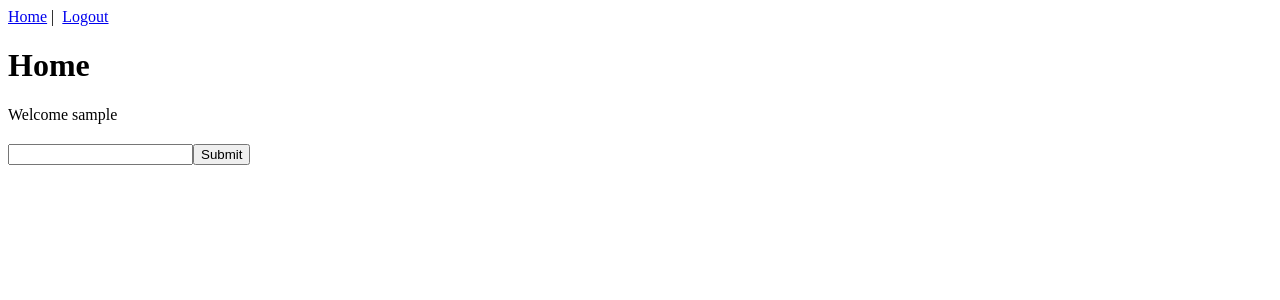
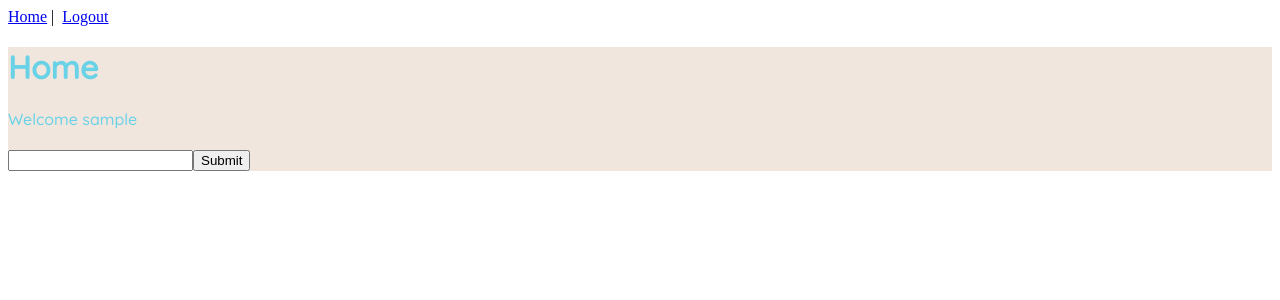
Before and after one commit to MoTreek/Student-ChatBot, a Vue app in the folder vue/: page / in a window 1280 px wide. Shown: the top 300 px of the page. Built offline with nearby package versions, Linux system fonts and the light colour scheme; no server answers; sample sign-in values are in the browser's storage.

Commit message:
First CSS changes to home page font and background color

```diff
--- a/vue/src/components/HelpComponent.vue
+++ b/vue/src/components/HelpComponent.vue
@@ -1,5 +1,5 @@
 <template>
-    <div>
+    <div id= "help">
         <form>
             <!--   v-on:click='getHelp' -->
             <input type = "text" v-model='userInput' @keyup.enter="getHelp()" />
@@ -11,6 +11,7 @@
 </template>
 
 <script>
+
 export default {
   data() {
     return {
@@ -35,6 +36,6 @@ export default {
 </script>
 
 
-<style>
+<style scoped>
 
 </style>
--- a/vue/src/views/Home.vue
+++ b/vue/src/views/Home.vue
@@ -25,4 +25,11 @@ export default {
 };
 </script>
 
-    HelpComponent
+<style scoped>
+@import url('https://fonts.googleapis.com/css2?family=Quicksand:wght@500&display=swap');
+.home {
+    font-family:'Quicksand', sans-serif;
+    color: #69D2E7;
+    background-color: #f0e6de;
+}
+</style>
```
